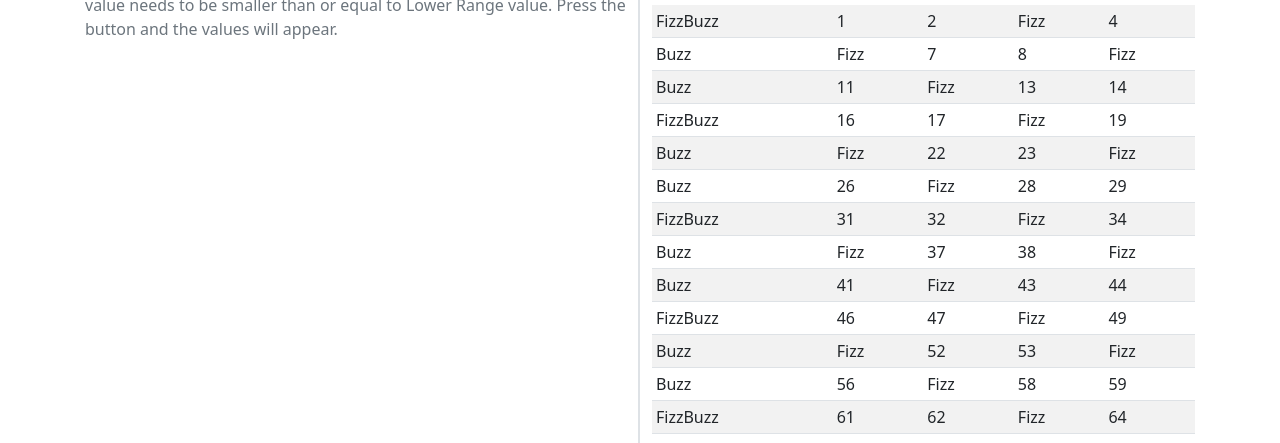
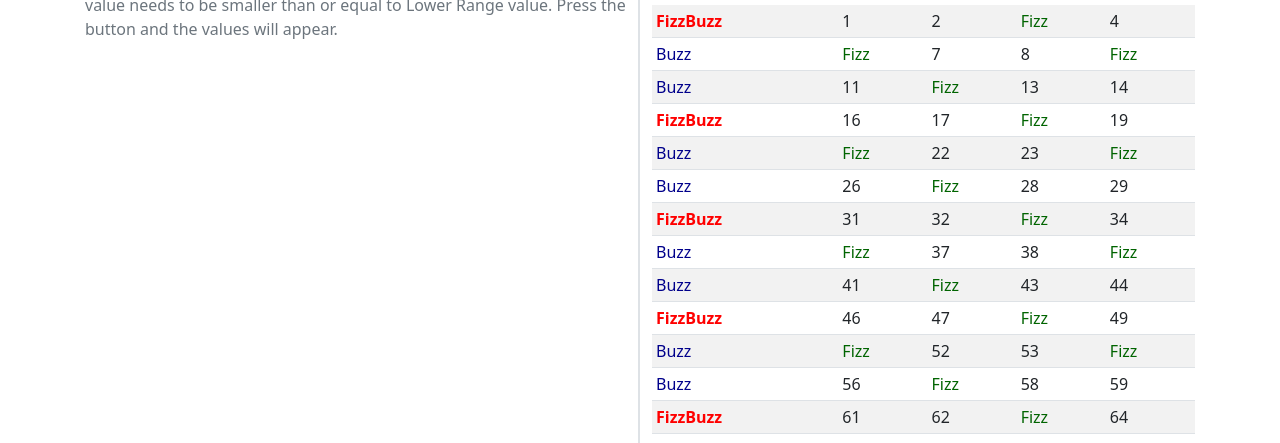
Before and after one commit to SlugockiPawel/FizzBuzz, a website: page app.html in a window 1280 px wide. Both pictures are taken after a click on the button "FizzBuzz!". Shown: the part 349-792 px from the top of the page. Drawn offline with nearby package versions, Linux system fonts and the light colour scheme.

Commit message:
implement feature to color results based on fizz buzz value

```diff
--- a/css/site.css
+++ b/css/site.css
@@ -44,6 +44,19 @@ footer .social > a:hover {
   color: var(--secondary-color);
 }
 
+.Fizz {
+  color:darkgreen;
+}
+
+.Buzz {
+  color:darkblue;
+}
+
+.FizzBuzz {
+  color:red;
+  font-weight: bold;
+}
+
 .sticky-nav {
   position: fixed;
   left: 0;
--- a/js/site.js
+++ b/js/site.js
@@ -83,10 +83,19 @@ function displayFizzBuzz(fbArray) {
 
     // grab just the <td> from the table row tag (as array)
     const rowCols = tableRow.querySelectorAll('td');
+    rowCols[0].classList.add(fbArray[i]);
     rowCols[0].textContent = fbArray[i];
+
+    rowCols[1].classList.add(fbArray[i + 1]);
     rowCols[1].textContent = fbArray[i + 1];
+
+    rowCols[2].classList.add(fbArray[i + 2]);
     rowCols[2].textContent = fbArray[i + 2];
+
+    rowCols[3].classList.add(fbArray[i + 3]);
     rowCols[3].textContent = fbArray[i + 3];
+
+    rowCols[4].classList.add(fbArray[i + 4]);
     rowCols[4].textContent = fbArray[i + 4];
 
     tableBody.appendChild(tableRow);
```
